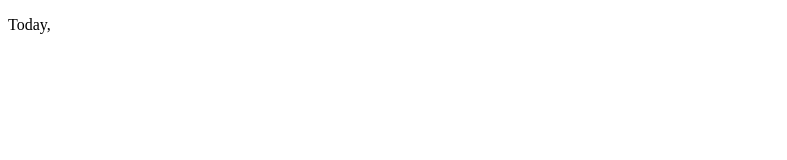
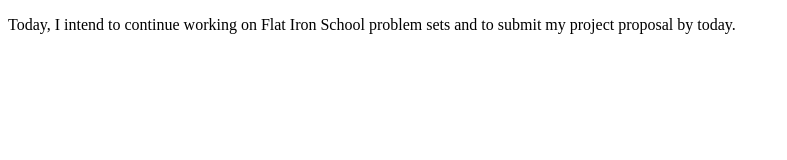
Before and after one commit to jtabb1/2021-06-06-Daily-Coding-Journal, a plain HTML site: page index.html in a window 1280 px wide. Shown: the whole page, without its empty margins (0-787 px from the left). Drawn offline with Linux system fonts and the light colour scheme.

Commit message:
Finish outlining my goals for today.

```diff
--- a/index.html
+++ b/index.html
@@ -7,7 +7,9 @@
     <link href="style.css" rel="stylesheet" type="text/css" />
   </head>
   <body>
-    <p>Today, </p>
+    <p>Today, I intend to continue working on Flat Iron School
+      problem sets and to submit my project proposal by today.
+    </p>
     <script src="script.js"></script>
   </body>
 </html>
```
